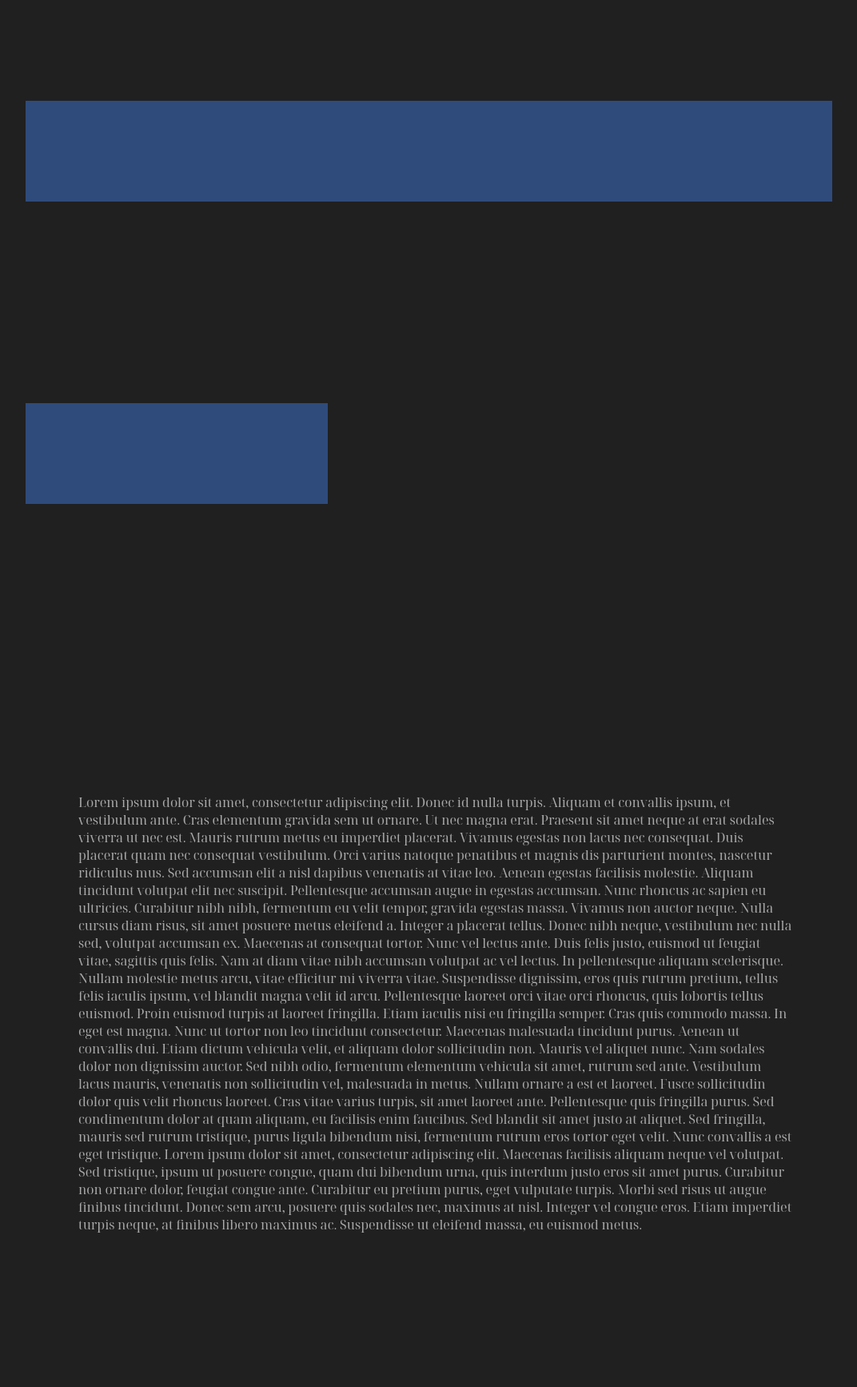
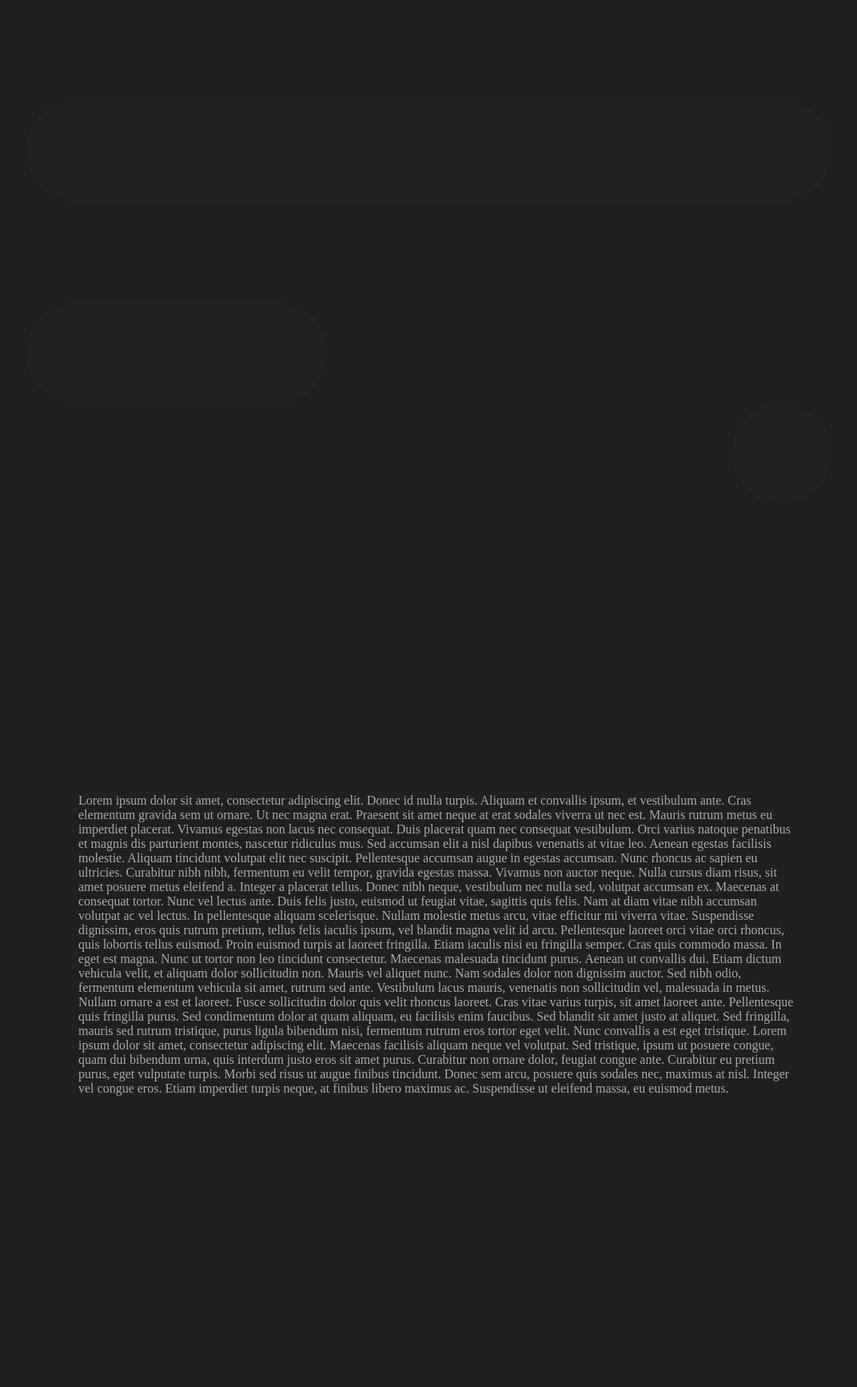
Before and after one commit to FraserParlane/random-tiles, a PHP site: page / in a window 1280 px wide. Shown: the whole page at 80% size, without its empty margins (94-1166 px from the left). After the commit the page ends 1370 px from the top, so only its background shows below. Run offline with PHP 8.4, Linux system fonts and the light colour scheme.

Commit message:
Prior to animation fix.

```diff
--- a/index.php
+++ b/index.php
@@ -4,13 +4,19 @@
     <meta charset="UTF-8">
     <title>Tiles</title>
     <link rel="stylesheet" href="main.css" />
+    <link rel="preconnect" href="https://fonts.googleapis.com">
+    <link rel="preconnect" href="https://fonts.gstatic.com" crossorigin>
+    <link href="https://fonts.googleapis.com/css2?family=Roboto+Mono:wght@200;400&family=Source+Sans+Pro:wght@300;400&display=swap" rel="stylesheet">
 </head>
 <body>
     <div class="tile-container">
         <!-- Tile overlays -->
-        <div class="tile-overlay" style="--x: 8; --y: 1; --x-pos: 1; --y-pos: 1;">
-        </div>
-        <div class="tile-overlay" style="--x: 3; --y: 1; --x-pos: 1; --y-pos: 4;"></div>
+<!--        <div class="tile-overlay" style="--x: 6; --y: 1; --x-pos: 1; --y-pos: 1;"></div>-->
+<!--        <div class="tile-overlay" style="--x: 3; --y: 1; --x-pos: 1; --y-pos: 4;"></div>-->
+
+        <div class="tile-overlay" style="--x: 8; --y: 1; --x-pos: 1; --y-pos: 1;"></div>
+        <div class="tile-overlay" style="--x: 3; --y: 1; --x-pos: 1; --y-pos: 3;"></div>
+        <div class="tile-overlay" style="--x: 1; --y: 1; --x-pos: 8; --y-pos: 4;"></div>
 
         <?php
             $files = scandir('tiles');
--- a/main.css
+++ b/main.css
@@ -2,7 +2,6 @@ body {
     background-color: #202020;
     padding: 0;
     margin: 0;
-    font-family: Didot, 'Bodoni MT', 'Noto Serif Display', 'URW Palladio L', P052, Sylfaen, serif;
 }
 
 .tile-container {
@@ -30,14 +29,18 @@ body {
     top: calc(var(--y-pos) * var(--tile-width));
     width: calc(var(--x) * var(--tile-width));
     height: calc(var(--y) * var(--tile-width));
-    background-color: #2f4b7c;
+    background-color: #222222;
     z-index: 2;
-    color: #EEEEEE;
+    color: #f7aa58;
     vertical-align: middle;
     line-height: initial;
-    padding-left: calc(0.3 * var(--tile-width));
+    padding-top: calc(0.2 * var(--tile-width));
     box-sizing: border-box;
     font-size: calc(0.4 * var(--tile-width));
+    font-family: 'Roboto Mono', monospace;
+    font-weight: 300;
+    text-align: center;
+    border-radius: calc(var(--tile-width) / 2);
 }
 
 :root {
```
Also changed, not shown: 1 other file.
